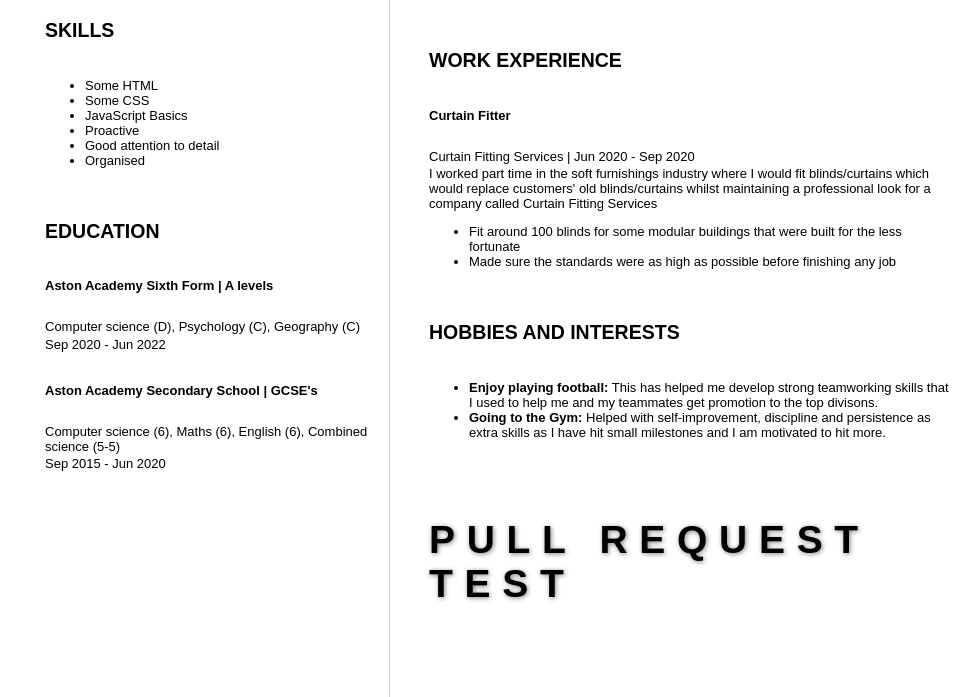
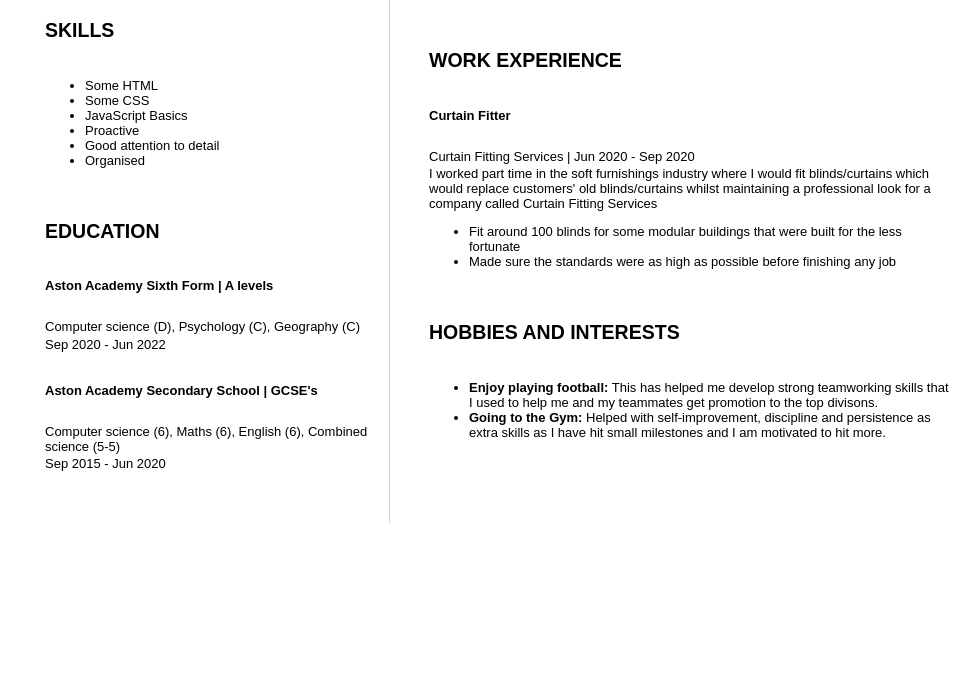
Before and after one commit to lewis-pass/resume, a plain HTML site: page index.html in a window 1280 px wide. Shown: the part 396-1093 px from the top of the page, without its empty margins (154-1133 px from the left). After the commit the page ends 919 px from the top, so only its background shows below. Drawn offline with Linux system fonts and the light colour scheme.

Commit message:
Revert "test"

```diff
--- a/index.html
+++ b/index.html
@@ -82,7 +82,6 @@
                         <li><strong>Enjoy playing football:</strong> This has helped me develop strong teamworking skills that I used to help me and my teammates get promotion to the top divisons.</li>
                         <li><strong>Going to the Gym:</strong> Helped with self-improvement, discipline and persistence as extra skills as I have hit small milestones and I am motivated to hit more.</li>
                     </ul>
-                    <h1>PULL REQUEST TEST</h1>
                 </section>
             </article>
         </main>
```
